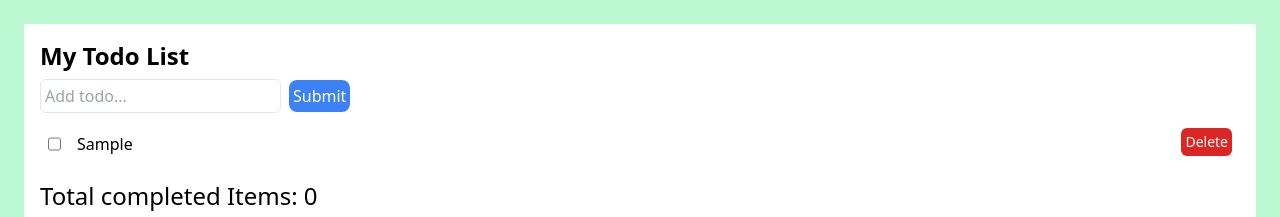
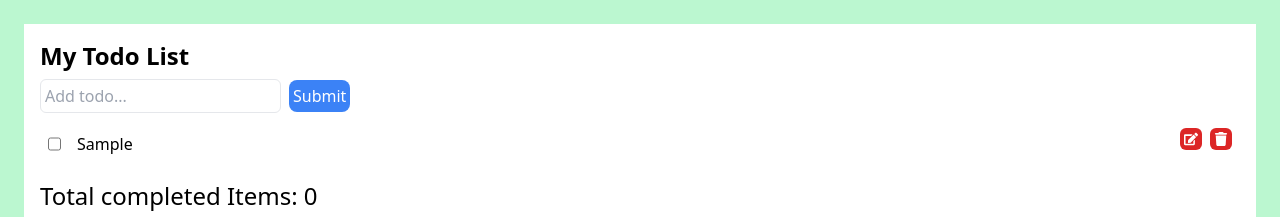
Before and after one commit to DiwanMalla/redux-toolkit-todo, a React (Vite) app: page / in a window 1280 px wide. Both pictures are taken after typing "Sample" into the empty fields and a click on the button "Submit". Shown: the top 217 px of the page. Built offline with nearby package versions, Linux system fonts and the light colour scheme.

Commit message:
Added editing icon and some logic for it

```diff
--- a/src/Components/Todolist.tsx
+++ b/src/Components/Todolist.tsx
@@ -1,11 +1,16 @@
 /* eslint-disable @typescript-eslint/ban-ts-comment */
 import { useDispatch, useSelector } from "react-redux";
 import { remove, toggle } from "../Store/TodoSlice";
+import { FaTrash } from "react-icons/fa6";
+
+import { FaEdit, FaSave, FaTimes } from "react-icons/fa";
+import { useState } from "react";
 
 const Todolist = () => {
   //@ts-expect-error
   const todos = useSelector((state) => state.todo);
-
+  const [editingId, setEditingId] = useState();
+  const [newTitle, setNewTitle] = useState();
   const dispatch = useDispatch();
   //@ts-expect-error
   const handleRemove = (item) => {
@@ -14,6 +19,14 @@ const Todolist = () => {
   //@ts-expect-error
   const handleToggle = (id) => {
     dispatch(toggle(id));
+  };
+
+  const handleEdit = (id) => {
+    setEditingId(id);
+    const todo = todos.find((item) => item.id === id);
+    if (todo) {
+      setNewTitle(todo.title);
+    }
   };
   return (
     <div>
@@ -27,16 +40,57 @@ const Todolist = () => {
           >
             <div className="flex gap-3">
               <input type="checkbox" onChange={() => handleToggle(todo.id)} />
+              {editingId === todo.id ? (
+                <div>
+                  <input
+                    type="text"
+                    value={newTitle}
+                    onChange={(e) => setNewTitle(e.target.value)}
+                  />
+                </div>
+              ) : (
                 <div className="p-1">{todo.title}</div>
+              )}
+            </div>
+            {editingId === todo.id ? (
+              <div className="flex gap-2">
+                <div>
+                  <button
+                    className="bg-red-600 text-white p-1 rounded-md text-sm"
+                    onClick={() => handleEdit(todo.id)}
+                  >
+                    <FaSave />
+                  </button>
                 </div>
                 <div>
                   <button
                     className="bg-red-600 text-white p-1 rounded-md text-sm"
                     onClick={() => handleRemove(todo.id)}
                   >
-                Delete
+                    <FaTimes />
                   </button>
                 </div>
+              </div>
+            ) : (
+              <div className="flex gap-2">
+                <div>
+                  <button
+                    className="bg-red-600 text-white p-1 rounded-md text-sm"
+                    onClick={() => handleEdit(todo.id)}
+                  >
+                    <FaEdit />
+                  </button>
+                </div>
+                <div>
+                  <button
+                    className="bg-red-600 text-white p-1 rounded-md text-sm"
+                    onClick={() => handleRemove(todo.id)}
+                  >
+                    <FaTrash />
+                  </button>
+                </div>
+              </div>
+            )}
           </div>
         ))
       }
--- a/src/Store/TodoSlice.tsx
+++ b/src/Store/TodoSlice.tsx
@@ -23,8 +23,14 @@ export const TodoSlice = createSlice({
         console.log(todo.completed);
       }
     },
+    edit(state, action) {
+      const todo = state.find((item) => item.id === action.payload);
+      if (todo) {
+        todo.title = action.payload.title;
+      }
+    },
   },
 });
 
-export const { add, remove, toggle } = TodoSlice.actions;
+export const { add, remove, toggle, edit } = TodoSlice.actions;
 export default TodoSlice.reducer;
```
Lines whose indentation alone changed are shown as unchanged.
